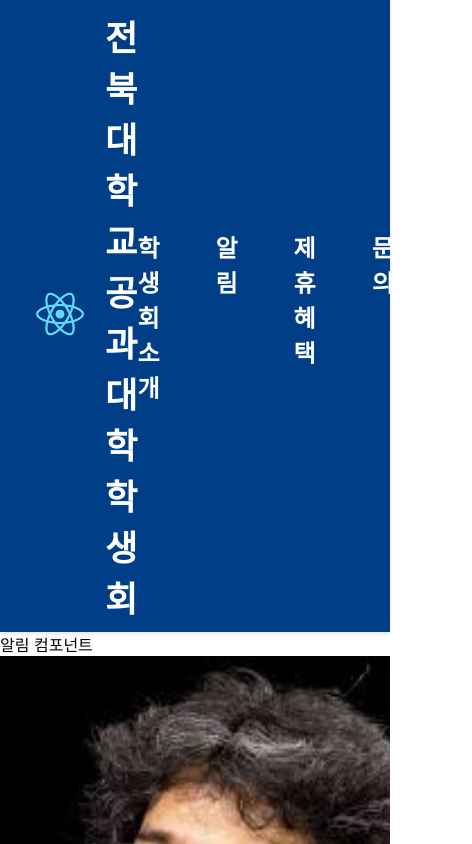
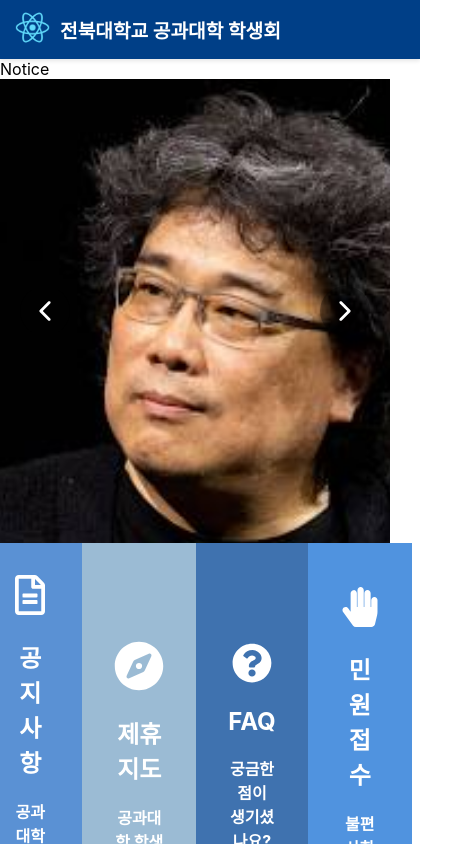
Before and after one commit to M-SE0K/FeeL_WEB, a React (Create React App) app: page /notice in a window 390 px wide. Shown: the top 844 px of the page, 472 px wide, since content can reach past the window. Built offline with nearby package versions, Linux system fonts and the light colour scheme.

Commit message:
헤더바 반응형 테스트

```diff
--- a/package.json
+++ b/package.json
@@ -10,6 +10,7 @@
     "react": "^19.1.0",
     "react-dom": "^19.1.0",
     "react-icons": "^5.5.0",
+    "react-responsive": "^10.0.1",
     "react-router-dom": "^7.6.3",
     "react-scripts": "5.0.1",
     "web-vitals": "^2.1.4"
--- a/src/component/about/about.js
+++ b/src/component/about/about.js
@@ -1 +1,8 @@
-<div>about</div>
+
+function About(){
+    return(
+        <div>about</div>
+    );
+}
+
+export default About;
--- a/src/component/benefits/benefits.js
+++ b/src/component/benefits/benefits.js
@@ -1 +1,10 @@
-<div>benefits</div>
+
+
+
+function Benefits(){
+    return(
+        <div>benefits</div>
+    );
+}
+
+export default Benefits;
--- /dev/null
+++ b/src/component/contact/contact.js
@@ -0,0 +1,8 @@
+
+function Contact(){
+    return(
+        <div>contatct</div>
+    );
+}
+
+export default Contact;
--- a/src/component/contact/contatct.js
+++ /dev/null
@@ -1 +0,0 @@
-<div>contact</div>
--- a/src/component/headerBar/headerBar.css
+++ b/src/component/headerBar/headerBar.css
@@ -65,3 +65,60 @@
     color: #aaccff;
     text-decoration: underline;
 }
+
+@media (max-width: 767px) {
+    .header-bar {
+      flex-direction: column;
+      align-items: flex-start;
+      padding: 10px 15px;
+    }
+
+    .logo {
+      padding-left: 0;
+      gap: 10px;
+    }
+
+    .logo-img {
+      width: 35px;
+      margin-left: 0;
+    }
+
+    .logo-title {
+      font-size: 1.2rem;
+    }
+
+    .nav-menu {
+      display: none; /* 기본적으로 숨김 */
+      width: 100%;
+      flex-direction: column;
+      padding: 0;
+      margin: 10px 0 0 0;
+    }
+
+    .nav-list {
+      flex-direction: column;
+      gap: 1rem;
+      font-size: 1.1rem;
+      padding-left: 0;
+      margin-right: 0;
+    }
+
+    .nav-list li {
+      margin-left: 0;
+    }
+
+    .mobile-menu-button {
+      display: block;
+      background: none;
+      border: none;
+      color: white;
+      font-size: 2rem;
+      align-self: flex-end;
+      cursor: pointer;
+      margin-top: -40px; /* 로고 오른쪽에 위치하도록 조정 */
+    }
+
+    .mobile-nav-open {
+      display: flex !important; /* 햄버거 열렸을 때 메뉴 보여줌 */
+    }
+}
--- a/src/component/headerBar/headerBar.js
+++ b/src/component/headerBar/headerBar.js
@@ -1,9 +1,9 @@
 import React from 'react';
-import { Link, Routes, Route } from 'react-router-dom';
+import { Link } from 'react-router-dom';
 import './headerBar.css';
 import logoImg from '../../img/logo192.png';
-import Home from '../home/home.js'
-function HeaderBar() {
+
+function HeaderBar({isMobile}) {
   return (
     <>
       <header className="header-bar">
@@ -21,15 +21,6 @@
           </ul>
         </nav>
       </header>
-
-      <Routes>
-        <Route path="/about" element={<div>학생회소개 컴포넌트</div>} />
-        <Route path="/notice" element={<div>알림 컴포넌트</div>} />
-        <Route path="/benefits" element={<div>제휴 혜택 컴포넌트</div>} />
-        <Route path="/contact" element={<div>문의 컴포넌트</div>} />
-        <Route path="/resources" element={<div>자료실 컴포넌트</div>} />
-        <Route path="/" element={<div></div>} />
-      </Routes>
     </>
   );
 }
--- a/src/component/home/home.js
+++ b/src/component/home/home.js
@@ -1,21 +1,43 @@
 import React from 'react';
-import { BrowserRouter as Router } from 'react-router-dom';
+import { BrowserRouter as Router, Routes, Route } from 'react-router-dom';
 import HeaderBar from '../headerBar/headerBar.js';
+
 import image1 from '../../img/imageSlider1.png';
 import image2 from '../../img/imageSlider2.png';
 import image3 from '../../img/imageSlider3.png';
 import ImageSlider from './imageSlider/imageSlider.js';
+
 import './home.css';
+
 import CardSection from './cardSection/cardSection.js';
+
+import About from '../about/about.js';
+import Benefits from '../benefits/benefits.js';
+import Contact from '../contact/contact.js';
+import Notice from '../notice/notice.js';
+import Resources from '../resources/resources.js';
+
+import { useResponsive } from '../hooks/useResponsive.js';
 
 function Home() {
   const slides = [{image: image1}, {image: image2}, {image: image3}];
+  const { isMobile, isTablet, isDesktop } = useResponsive();
     return(
       <Router>
         <div className="app-container">
-          <div className='header-container'> <HeaderBar/> </div>
+          <div className='header-container'>
+          <HeaderBar isMobile={isMobile} isTablet={isTablet} isDesktop={isDesktop} />
+          <Routes>
+              <Route path="/about" element={ <About/> } />
+              <Route path="/notice" element={ <Notice/>} />
+              <Route path="/benefits" element={<Benefits/>} />
+              <Route path="/contact" element={<Contact/>} />
+              <Route path="/resources" element={<Resources/>} />
+              <Route path="/" element={<div></div>} />
+            </Routes>
+          </div>
           <div className='slider-container'> <ImageSlider slides={slides} /> </div>
-          <div className='cards-container'> <CardSection /> </div>
+          <div className='cards-container'>  <CardSection /> </div>
         </div>
       </Router>
 
--- /dev/null
+++ b/src/component/hooks/useResponsive.js
@@ -0,0 +1,17 @@
+import { useMediaQuery } from 'react-responsive';
+
+export const useResponsive = () => {
+  const isMobile = useMediaQuery({ maxWidth: 767 });
+  const isTablet = useMediaQuery({ minWidth: 768, maxWidth: 1023 });
+  const isLaptop = useMediaQuery({ minWidth: 1024, maxWidth: 1439 });
+  const isDesktop = useMediaQuery({ minWidth: 1440 });
+
+  return {
+    isMobile,
+    isTablet,
+    isLaptop,
+    isDesktop,
+    isMobileOrTablet: isMobile || isTablet,
+    isNotMobile: !isMobile,
+  };
+};
--- a/src/component/notice/notice.js
+++ b/src/component/notice/notice.js
@@ -1 +1,8 @@
-<div>notice</div>
+
+function Notice(){
+    return(
+        <div>Notice</div>
+    );
+}
+
+export default Notice;
--- a/src/component/resources/resources.js
+++ b/src/component/resources/resources.js
@@ -1 +1,8 @@
-<div>resouces</div>
+
+function Resources(){
+    return(
+        <div>Resources</div>
+    );
+}
+
+export default Resources;
```
Also changed, not shown: 1 other file (tests, documents, lock files or other folders). Lines whose indentation alone changed are shown as unchanged.
